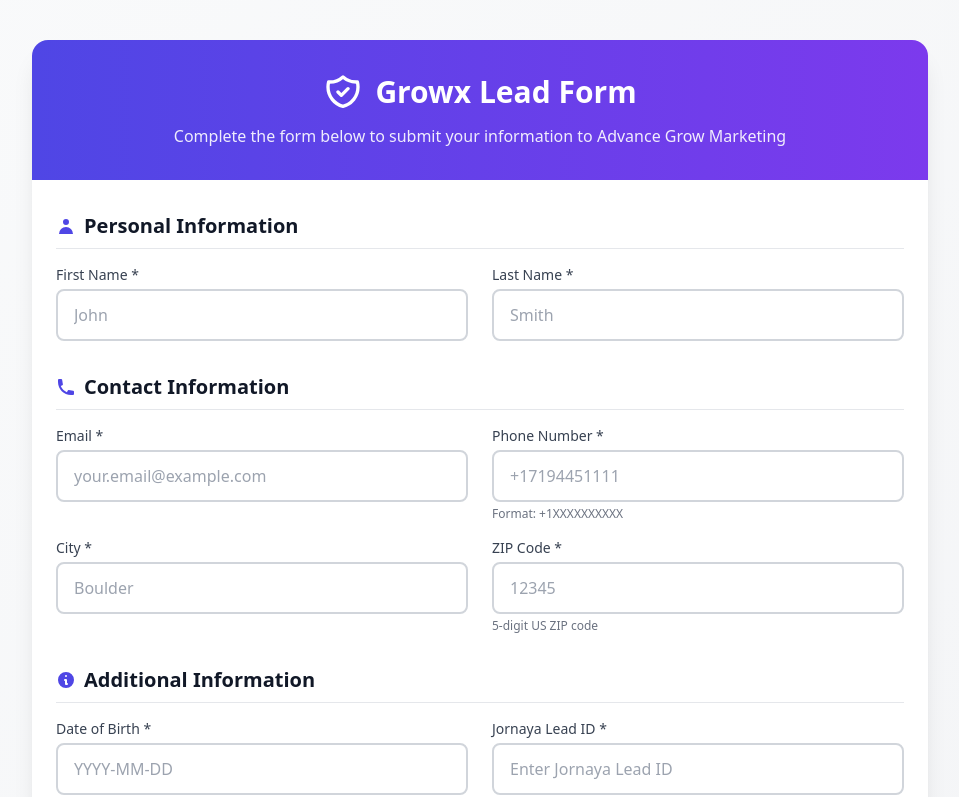
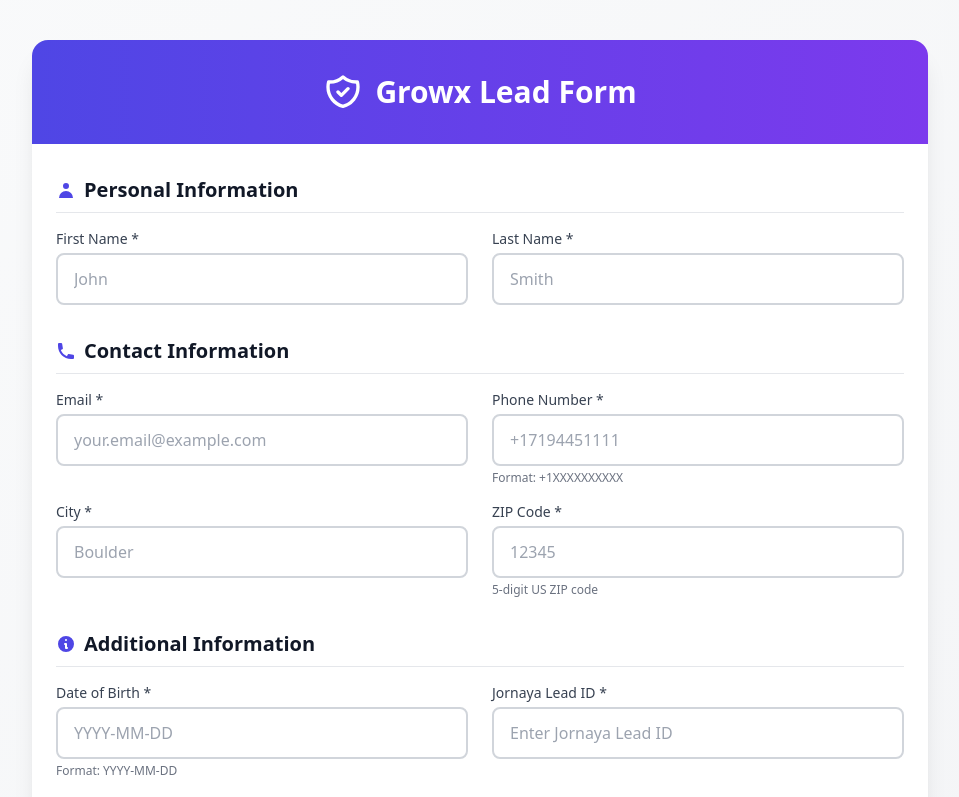
Before and after one commit to asadishaq15/lead-forms, a React (Vite) app: page /growx2 in a window 1280 px wide. Shown: the top 797 px of the page, without its empty margins (160-1119 px from the left). Built offline with nearby package versions, Linux system fonts and the light colour scheme.

Commit message:
update content

```diff
--- a/src/Components/AdvanceGrow3.jsx
+++ b/src/Components/AdvanceGrow3.jsx
@@ -132,9 +132,7 @@
            Growx Lead Form
             </h2>
           </div>
-          <p className="mt-3 text-center text-white text-opacity-90">
-            Complete the form below to submit your information to Advance Grow Marketing
-          </p>
+
         </div>
 
         {error && (
```
